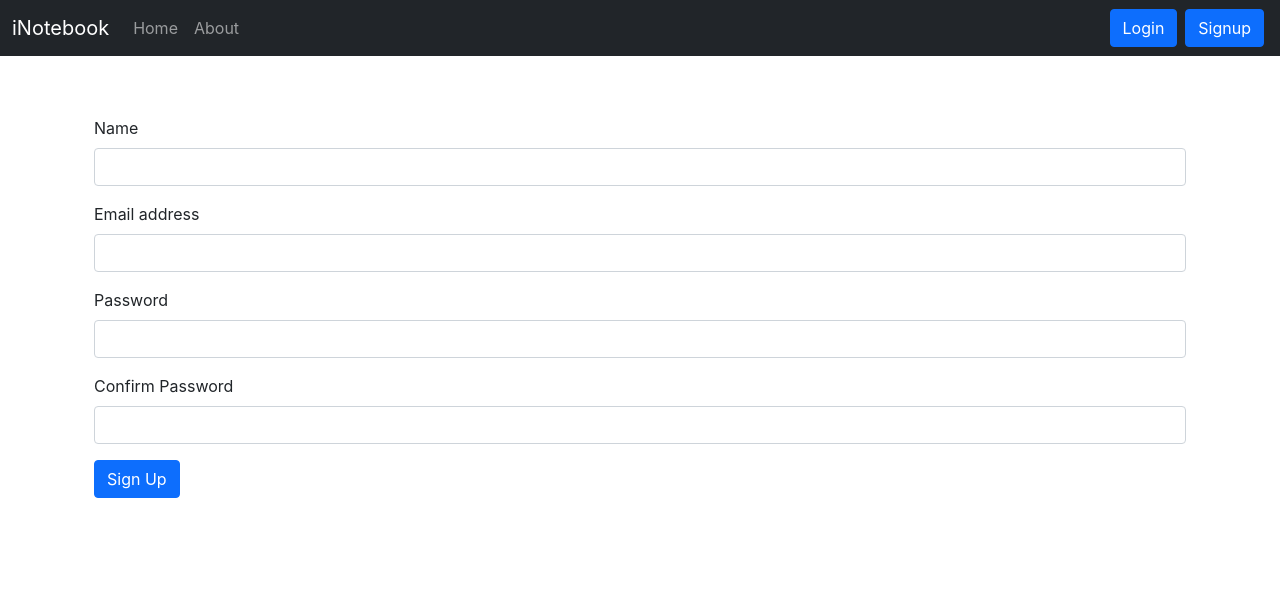
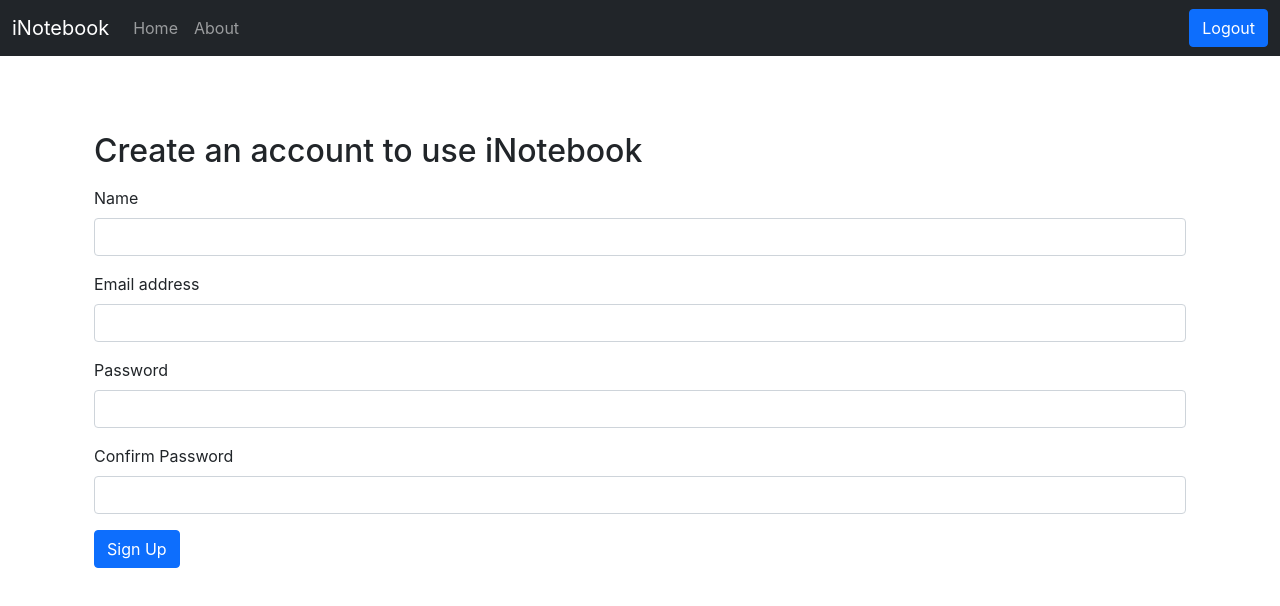
Before and after one commit to code-crafter-480/i-Notebook_frontend_backend, a React (Create React App) app: page /signup in a window 1280 px wide. Shown: the top 606 px of the page. Built offline with nearby package versions, Linux system fonts and the light colour scheme; sample sign-in values are in the browser's storage.

Commit message:
#72,  In previous when someone login, the authToken will be saved in 'LocalStorage'... Now we get the authToken from 'localStorage'... fix: when user logged-in removed login signup, and add logout... showing user specific notes...

```diff
--- a/src/App.js
+++ b/src/App.js
@@ -31,7 +31,7 @@ function App() {
 
   return (
     <>
-    <NoteState>
+    <NoteState >
       <Router>
         <Navbar />
         {/* <Alert message={"This is amazing"} />            Add this #62 */}
--- a/src/components/Login.js
+++ b/src/components/Login.js
@@ -1,5 +1,6 @@
 import React, { useState } from 'react'
 import { useNavigate } from "react-router-dom";
+// import "../css/Login.css"
 
 const Login = (props) => {
 
@@ -9,6 +10,11 @@ const Login = (props) => {
 
     const handleSubmit = async(e) => {
         e.preventDefault()
+        // Simple validation          // 👉 Add this for customizaiton
+        if (!credentials.email || !credentials.password) {
+            props.showAlert("Please fill in both email and password.", "warning");
+            return;
+        }
         const host = "http://localhost:5000"
         const response = await fetch(`${host}/api/auth/login`, {
             method: 'POST',
@@ -26,8 +32,8 @@ const Login = (props) => {
             localStorage.setItem('token', json.authToken)
 
             // Redirect korar jonno useHistory hook er sahajjo nebo...
+            props.showAlert("Logged in Successfully.", "success")          // 👉 Add 'showAlert' #71...
             navigate("/")
-            props.showAlert("Logged in Successfully.", "success")          // 👉 Add 'showAlert' #71...
 
         }
         else {
@@ -41,8 +47,9 @@ const Login = (props) => {
     }
 
     return (
-        <div>
-            <form onSubmit={handleSubmit}>
+        <div className='login-container mt-3'>
+            <h2>Login to continue to iNotebook</h2>
+            <form onSubmit={handleSubmit} >
                 <div className="mb-3">
                     <label htmlFor="email" className="form-label">Email address</label>
                     <input type="email" className="form-control" id="email" name='email' aria-describedby="emailHelp" value={credentials.email} onChange={onChange} />
@@ -51,7 +58,7 @@ const Login = (props) => {
                     <label htmlFor="password" className="form-label">Password</label>
                     <input type="password" className="form-control" id="password" name='password' value={credentials.password} onChange={onChange} />
                 </div>
-                <button type="submit" className="btn btn-primary"  >Login</button>
+                <button type="submit" className="btn btn-primary btn-small-width"  >Login</button>
             </form>
         </div>
     )
--- a/src/components/Navbar.js
+++ b/src/components/Navbar.js
@@ -1,7 +1,15 @@
 import React, { useEffect } from 'react'
-import { Link, useLocation } from "react-router-dom";
+import { Link, useLocation, useNavigate } from "react-router-dom";
 
 const Navbar = () => {
+
+    // 👉 Add #72
+    let navigate = useNavigate()
+    const handleLogout = () => {
+        localStorage.removeItem('token')
+        navigate("/login")
+    }
+
     // ADD this #59
     let location = useLocation()
     useEffect(() => {                        //  Ata only shudu print korar kaje lag6e... ata delete kore dileo cholbe...
@@ -25,10 +33,11 @@ const Navbar = () => {
                             <Link className={`nav-link ${location.pathname === '/about' ? 'active': "" }`} to="/about">About</Link>
                         </li>
                     </ul>
-                    <form className="d-flex">
+                    {/* 👉 Changes #72 */}
+                    {!localStorage.getItem('token') ? <form className="d-flex">
                         <Link className="btn btn-primary mx-1" to="/login" role="button">Login</Link>
                         <Link className="btn btn-primary mx-1" to="/signup" role="button">Signup</Link>
-                    </form>
+                    </form> : <button onClick={handleLogout} className='btn btn-primary'>Logout</button>}
                 </div>
             </div>
         </nav>
--- a/src/components/Notes.js
+++ b/src/components/Notes.js
@@ -2,6 +2,7 @@ import React, { useContext, useEffect, useRef, useState} from 'react'          /
 import noteContext from "../context/notes/noteContext"
 import NoteItem from "./NoteItem"
 import AddNote from './AddNote'
+import { useNavigate } from 'react-router-dom'
 
 
 const Notes = (props) => {
@@ -10,8 +11,18 @@ const Notes = (props) => {
   const context = useContext(noteContext)
   const { notes, addNote, getNotes, editNote } = context;        //   Pull 'editNote'
 
-  useEffect(() => {
-    getNotes()
+  // useEffect(() => {
+  //   getNotes()
+  // }, [])
+
+  let navigate = useNavigate()
+  useEffect(() => {       // 👉 Changes #72
+    if(localStorage.getItem('token')){
+      getNotes()
+    }
+    else {
+      navigate("/login")
+    }
   }, [])
 
 
--- a/src/components/Signup.js
+++ b/src/components/Signup.js
@@ -50,7 +50,8 @@ const onChange = (e) => {
 }
 
   return (
-    <div className='container'>
+    <div className='container mt-2'>
+      <h2 className='my-3'>Create an account to use iNotebook</h2>
       <form onSubmit={handleSubmit}>
         <div className="mb-3">
           <label htmlFor="name" className="form-label">Name</label>
--- a/src/context/notes/NoteState.js
+++ b/src/context/notes/NoteState.js
@@ -73,7 +73,8 @@ const NoteState = (props) => {
       const response = await fetch(`${host}/api/notes/fetchallnotes`, {
         method: 'GET',
         headers: {
-          'auth-token' : 'eyJhbGciOiJIUzI1NiIsInR5cCI6IkpXVCJ9.eyJ1c2VyIjp7ImlkIjoiNjcwNGY4OWE3Mzk3YWJjOTZhYTFkMjAzIn0sImlhdCI6MTcyODQxNDEwM30.FHfr1xH92ubrTm6HrnJmMYefBZTvgjEqVyxamQJ8YDw'
+          // 'auth-token' : 'eyJhbGciOiJIUzI1NiIsInR5cCI6IkpXVCJ9.eyJ1c2VyIjp7ImlkIjoiNjcwNGY4OWE3Mzk3YWJjOTZhYTFkMjAzIn0sImlhdCI6MTcyODQxNDEwM30.FHfr1xH92ubrTm6HrnJmMYefBZTvgjEqVyxamQJ8YDw'
+          'auth-token' : localStorage.getItem('token')            // 👉 ADD  #72
         },
       })
       const json = await response.json()
@@ -90,7 +91,8 @@ const NoteState = (props) => {
           method: 'POST',
           headers: {
             'Content-Type': 'application/json' ,
-            'auth-token' : 'eyJhbGciOiJIUzI1NiIsInR5cCI6IkpXVCJ9.eyJ1c2VyIjp7ImlkIjoiNjcwNGY4OWE3Mzk3YWJjOTZhYTFkMjAzIn0sImlhdCI6MTcyODQxNDEwM30.FHfr1xH92ubrTm6HrnJmMYefBZTvgjEqVyxamQJ8YDw'
+            // 'auth-token' : 'eyJhbGciOiJIUzI1NiIsInR5cCI6IkpXVCJ9.eyJ1c2VyIjp7ImlkIjoiNjcwNGY4OWE3Mzk3YWJjOTZhYTFkMjAzIn0sImlhdCI6MTcyODQxNDEwM30.FHfr1xH92ubrTm6HrnJmMYefBZTvgjEqVyxamQJ8YDw'
+          'auth-token' : localStorage.getItem('token')            // 👉 ADD  #72
           },
           body: JSON.stringify({title, description, tag})
         })
@@ -121,7 +123,9 @@ const NoteState = (props) => {
         method: 'DELETE',
         headers: {
           'Content-Type': 'application/json' ,
-          'auth-token' : 'eyJhbGciOiJIUzI1NiIsInR5cCI6IkpXVCJ9.eyJ1c2VyIjp7ImlkIjoiNjcwNGY4OWE3Mzk3YWJjOTZhYTFkMjAzIn0sImlhdCI6MTcyODQxNDEwM30.FHfr1xH92ubrTm6HrnJmMYefBZTvgjEqVyxamQJ8YDw'
+          // 'auth-token' : 'eyJhbGciOiJIUzI1NiIsInR5cCI6IkpXVCJ9.eyJ1c2VyIjp7ImlkIjoiNjcwNGY4OWE3Mzk3YWJjOTZhYTFkMjAzIn0sImlhdCI6MTcyODQxNDEwM30.FHfr1xH92ubrTm6HrnJmMYefBZTvgjEqVyxamQJ8YDw'
+          'auth-token' : localStorage.getItem('token')            // 👉 ADD  #72
+
         },
       })
       const json = response.json()
@@ -144,7 +148,9 @@ const NoteState = (props) => {
         method: 'PUT',
         headers: {
           'Content-Type': 'application/json' ,
-          'auth-token' : 'eyJhbGciOiJIUzI1NiIsInR5cCI6IkpXVCJ9.eyJ1c2VyIjp7ImlkIjoiNjcwNGY4OWE3Mzk3YWJjOTZhYTFkMjAzIn0sImlhdCI6MTcyODQxNDEwM30.FHfr1xH92ubrTm6HrnJmMYefBZTvgjEqVyxamQJ8YDw'
+          // 'auth-token' : 'eyJhbGciOiJIUzI1NiIsInR5cCI6IkpXVCJ9.eyJ1c2VyIjp7ImlkIjoiNjcwNGY4OWE3Mzk3YWJjOTZhYTFkMjAzIn0sImlhdCI6MTcyODQxNDEwM30.FHfr1xH92ubrTm6HrnJmMYefBZTvgjEqVyxamQJ8YDw'
+          'auth-token' : localStorage.getItem('token')            // 👉 ADD  #72
+
         },
         // body: JSON.stringify(data)       // 📌📌📌 'data' may present a problem in the future...
         body: JSON.stringify({title, description, tag})       // 📌📌📌 'data' may present a problem in the future...
```
Also changed, not shown: 1 other file (tests, documents, lock files or other folders).
